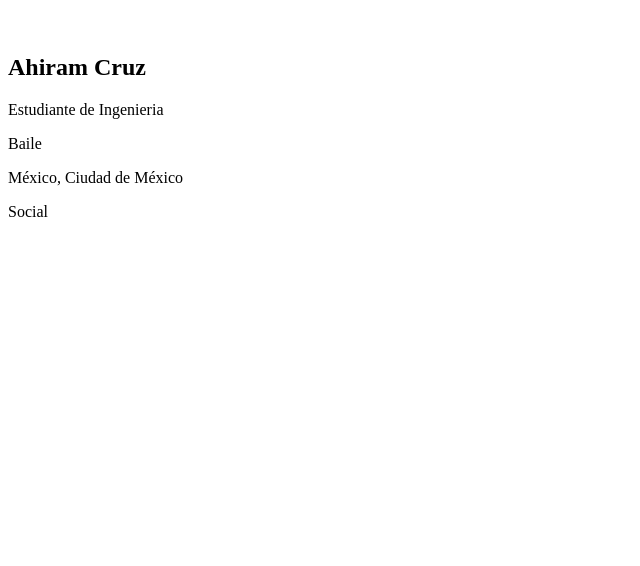
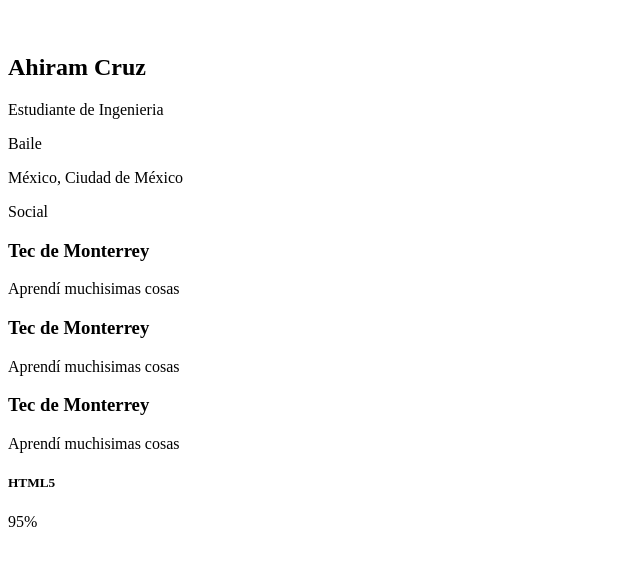
Before and after one commit to ahiraaam/curriculum, a React app: page / in a window 1280 px wide. Shown: the top 566 px of the page, without its empty margins (0-640 px from the left). Built offline with nearby package versions, Linux system fonts and the light colour scheme; no server answers.

Commit message:
Unit2 Class5-Hooks&API

```diff
--- a/src/components/Skills.jsx
+++ b/src/components/Skills.jsx
@@ -4,8 +4,10 @@
     <div className="Skills">
         <div className="Skills-container">
             <div className="Skills-item">
-                <h3>Tec de Monterrey</h3>
-                <p>Aprendí muchisimas cosas</p>
+                <h5>HTML5</h5>
+                <div className="Skills-line">
+                    <span>95%</span>
+                </div>
             </div>
         </div>
     </div>
--- a/src/containers/App.jsx
+++ b/src/containers/App.jsx
@@ -8,7 +8,10 @@
 import Certificates from '../components/Certificates';
 import Skills from '../components/Skills';
 import Social from '../components/Social';
+import useGetData from '../hooks/useGetData';
 const App = () => {
+    const data = useGetData();
+    console.log(data)
     return (
         <Main>
             <SideBar>
--- /dev/null
+++ b/src/hooks/useGetData.js
@@ -0,0 +1,17 @@
+import {useState, useEffect} from 'react';
+
+const api = 'https://us-central1-gndx-cv.cloudfunctions.net/me'
+
+const useGetData = () =>{
+    const [myData, setData] = useState([]);
+
+    useEffect(() =>{
+        fetch(api)
+            .then(response => response.json())
+            .then(data => setData(data))
+    }, []);
+
+    return myData;
+}
+
+export default useGetData;
--- a/src/index.js
+++ b/src/index.js
@@ -1,5 +1,5 @@
 import React from 'react';
 import ReactDOM from 'react-dom'
-import About from './components/About';
+import App from '../src/containers/App';
 
-ReactDOM.render(<About/>,document.getElementById('app'));
+ReactDOM.render(<App/>,document.getElementById('app'));
```
